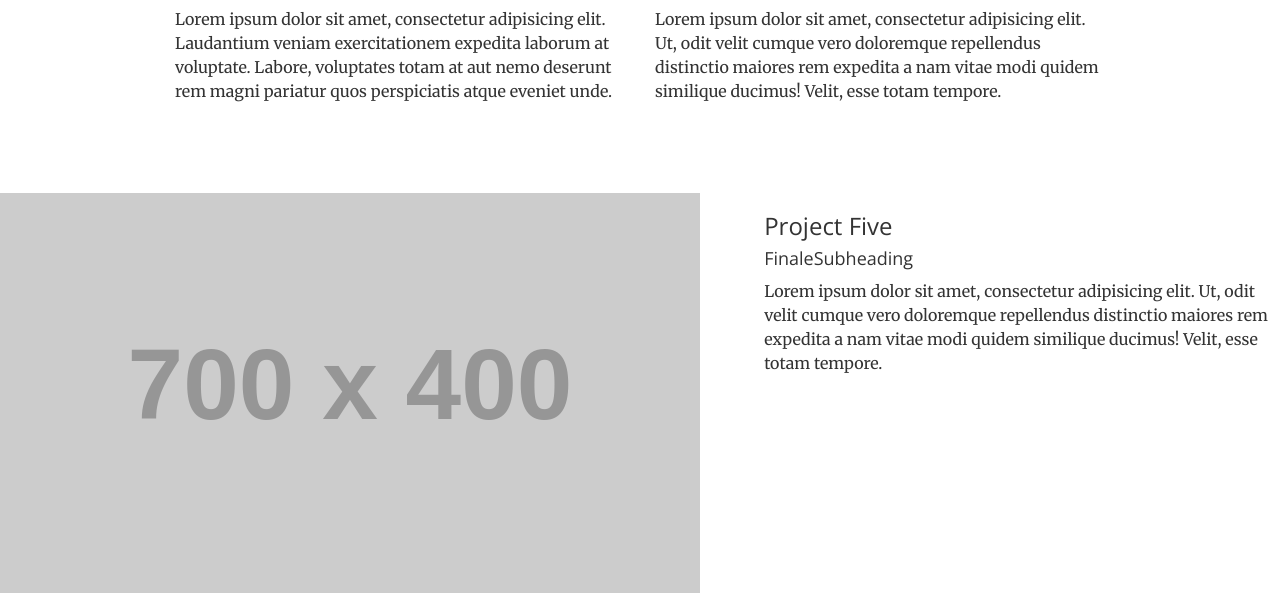
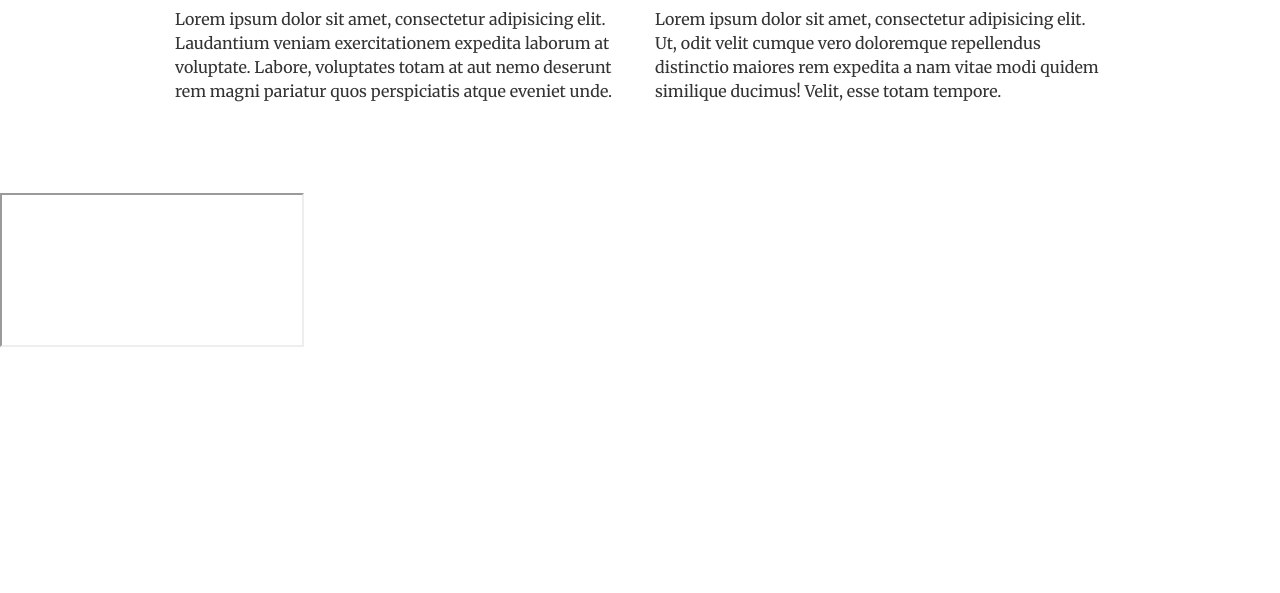
Before and after one commit to Joanham/Joanham.github.io, a plain HTML site: page index.html in a window 1280 px wide. Shown: the part 1533-2126 px from the top of the page. After the commit the page ends 1885 px from the top, so only its background shows below. Drawn offline with nearby package versions, Linux system fonts and the light colour scheme; placeholder pictures from the web are drawn by us.

Commit message:
added chart to website

```diff
--- a/index.html
+++ b/index.html
@@ -156,7 +156,8 @@
             <div class="col-md-7">
                     <!-- Embed Code Goes Below Here -->
 
-                    <img class="img-responsive" src="http://placehold.it/700x400" alt="">
+
+                </iframe height="400" width="100%" frameborder="0" src="http://joanham.github.io/datawrapper-fstamp-nation/"><iframe>
 
                     <!-- Embed Code Goes Above Here -->
             </div>
```
